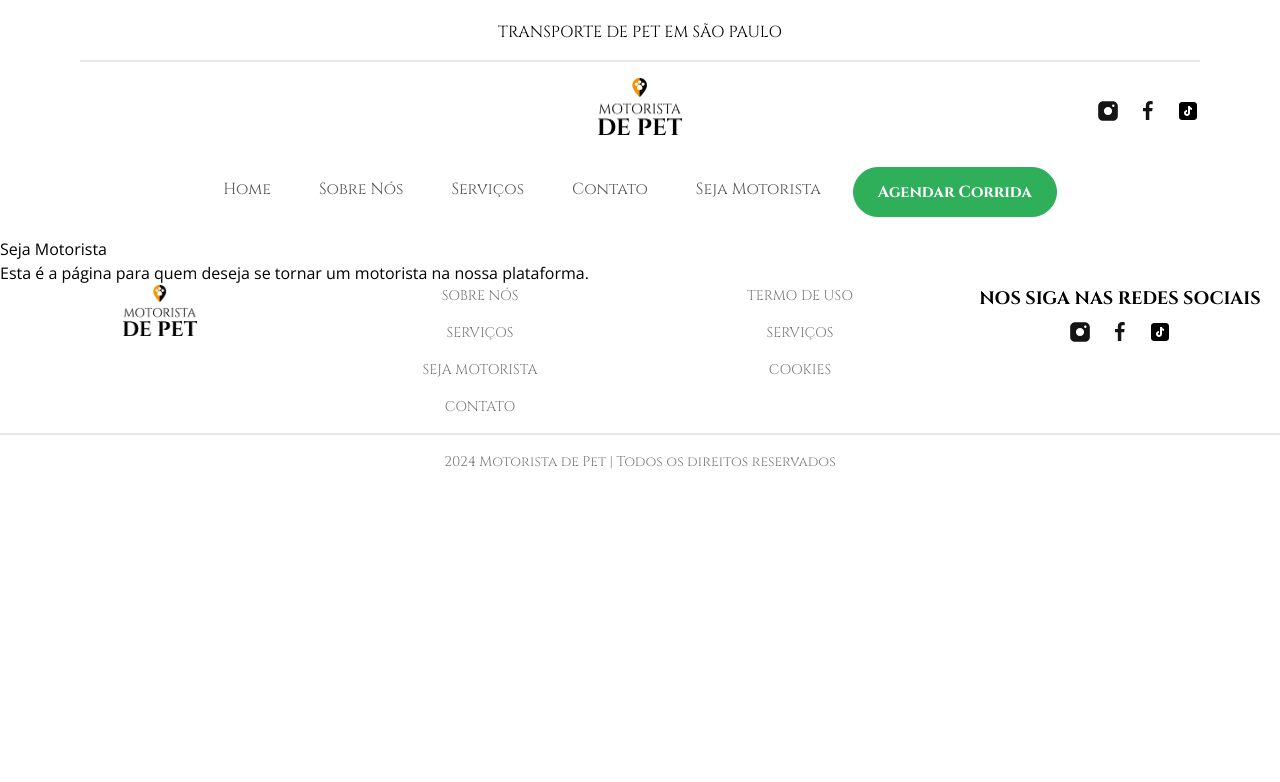
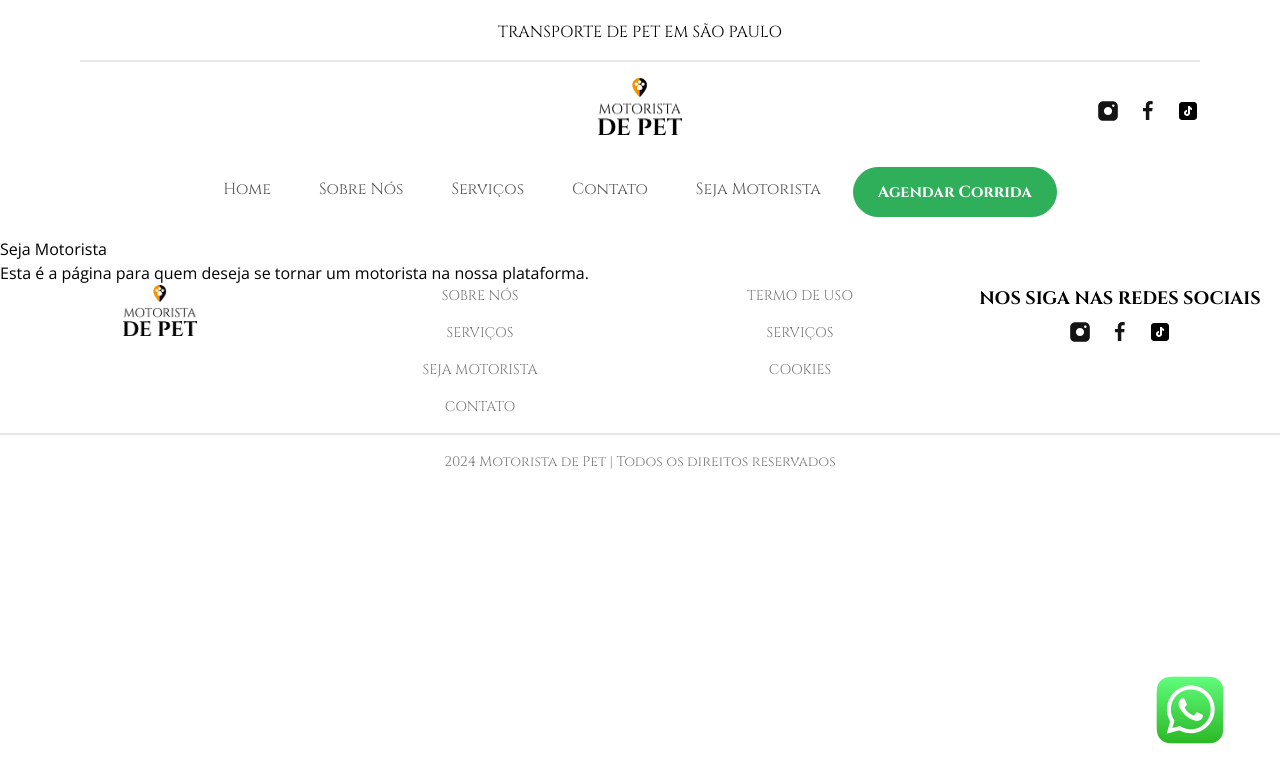
Before and after one commit to miguelofoliveir/dev-motorista-pet, a Next.js app: page /seja-motorista in a window 1280 px wide. Shown: the top 782 px of the page. Built offline with nearby package versions, Linux system fonts and the light colour scheme.

Commit message:
subindo botao do whatsapp

```diff
--- a/components/Footer.tsx
+++ b/components/Footer.tsx
@@ -69,6 +69,14 @@ const Footer = () => {
           2024 Motorista de Pet | Todos os direitos reservados
         </p>
       </div>
+      <a className="fixed lg:bottom-10 bottom-5 lg:right-10 right-5" href="https://web.whatsapp.com/send?phone=5511950644499">
+      <Image
+                src="ic-whatsapp.png"
+                alt="Botão de contato do WhatsApp"
+                width={100}
+                height={100}
+              />
+    </a>
     </footer>
   );
 };
```
Also changed, not shown: public/ic-whatsapp.png (added), 1 other file (tests, documents, lock files or other folders).
